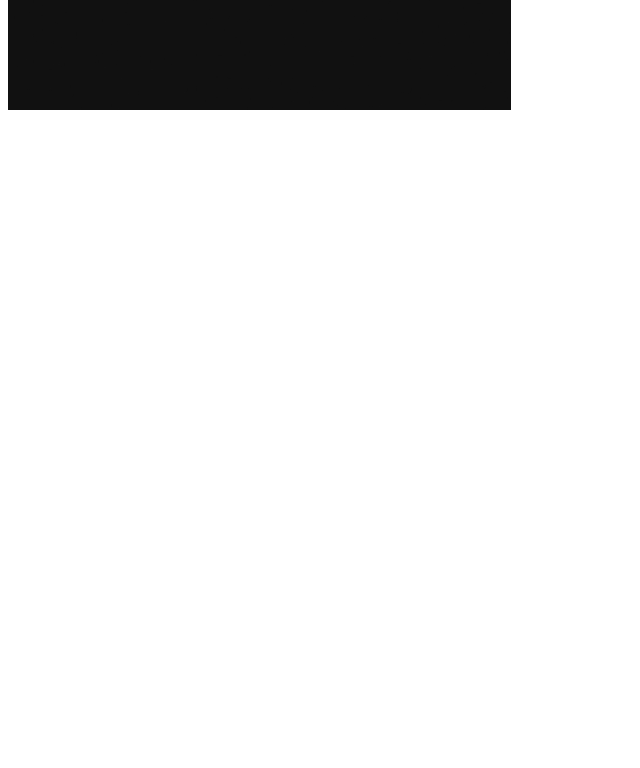
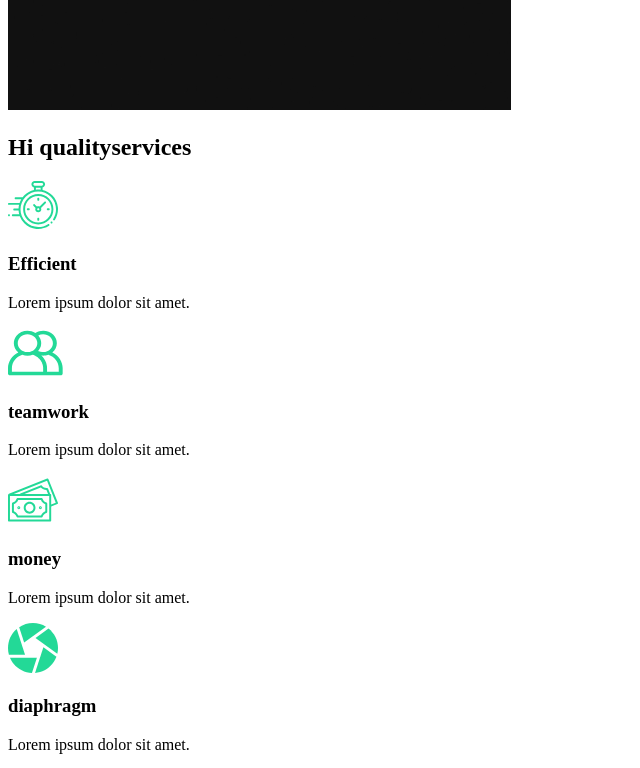
Before and after one commit to Arman-Nikokolah/ArmanPortfilo, a React (Create React App) app: page / in a window 1280 px wide. Shown: the part 860-1628 px from the top of the page, without its empty margins (0-640 px from the left). Before the commit the page ends 982 px from the top, so only its background shows below. Built offline with nearby package versions, Linux system fonts and the light colour scheme.

Commit message:
serviceSection

```diff
--- /dev/null
+++ b/src/components/ServicesSection.js
@@ -0,0 +1,56 @@
+import React from "react";
+import clock from "../img/clock.svg";
+import diaphragm from "../img/diaphragm.svg";
+import mony from "../img/money.svg";
+import teamwork from "../img/teamwork.svg";
+import home2 from "../img/home2.png";
+const ServicesSection = () => {
+  return (
+    <div className="services">
+      <div className="description">
+        <h2>
+          Hi <span>quality</span>
+          services
+        </h2>
+        <div className="cards">
+          <div className="card">
+            <div className="icon">
+              <img src={clock} alt="" />
+              <h3>Efficient </h3>
+            </div>
+            <p>Lorem ipsum dolor sit amet.</p>
+          </div>
+          {/* 2 */}
+          <div className="card">
+            <div className="icon">
+              <img src={teamwork} alt="" />
+              <h3>teamwork </h3>
+            </div>
+            <p>Lorem ipsum dolor sit amet.</p>
+          </div>
+          {/* 3 */}
+          <div className="card">
+            <div className="icon">
+              <img src={mony} alt="" />
+              <h3>money </h3>
+            </div>
+            <p>Lorem ipsum dolor sit amet.</p>
+          </div>
+          {/* 4 */}
+          <div className="card">
+            <div className="icon">
+              <img src={diaphragm} alt="" />
+              <h3>diaphragm </h3>
+            </div>
+            <p>Lorem ipsum dolor sit amet.</p>
+          </div>
+        </div>
+      </div>
+      <div className="image">
+        <img src={home2} alt="" />
+      </div>
+    </div>
+  );
+};
+
+export default ServicesSection;
--- a/src/pages/AboutUs.js
+++ b/src/pages/AboutUs.js
@@ -1,8 +1,14 @@
-import React from "react";
+import React, { Fragment } from "react";
 import AboutSection from "../components/AboutSection";
+import ServicesSection from "../components/ServicesSection";
 
 const AboutUs = () => {
-  return <AboutSection />;
+  return (
+    <>
+      <AboutSection />
+      <ServicesSection />
+    </>
+  );
 };
 
 export default AboutUs;
```
